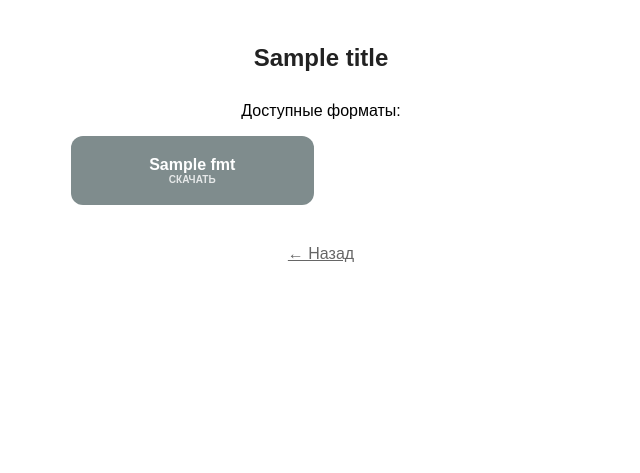
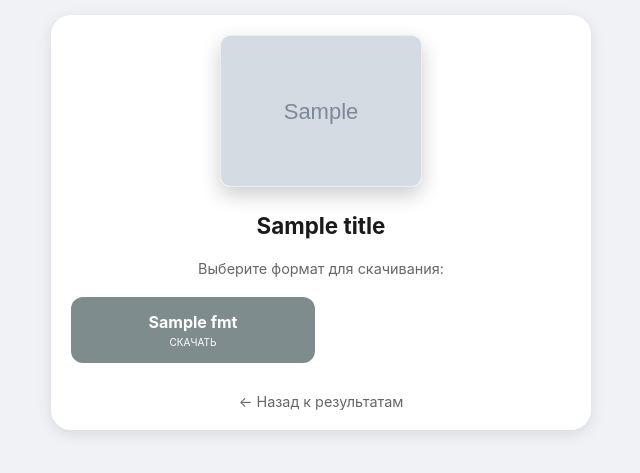
Before and after one commit to mercuryglobal28-gif/boo, a Flask app: template templates/book.html in a window 1280 px wide. Shown: the top 473 px of the page, without its empty margins (319-959 px from the left). Run offline with Flask 3, Linux system fonts and the light colour scheme; the template is opened without the code that fills it: most values are stand-ins (such as "Sample title", 1, 10 or a date in 2020); grey boxes marked "Sample" are stand-in pictures.

Commit message:
Update book.html

```diff
--- a/templates/book.html
+++ b/templates/book.html
@@ -3,38 +3,70 @@
 <head>
     <meta charset="UTF-8">
     <meta name="viewport" content="width=device-width, initial-scale=1.0">
-    <title>Скачать</title>
+    <title>{{ title }}</title>
     <style>
-        body { font-family: sans-serif; background: #fff; padding: 20px; text-align: center; }
-        .container { max-width: 500px; margin: auto; }
-        h1 { font-size: 1.5rem; color: #222; margin-bottom: 30px; }
-        .download-grid { display: grid; grid-template-columns: 1fr 1fr; gap: 15px; }
-        .btn { padding: 20px; border-radius: 12px; text-decoration: none; font-weight: bold; color: white; display: flex; flex-direction: column; align-items: center; justify-content: center; transition: 0.2s; }
+        body { font-family: -apple-system, system-ui, sans-serif; background: #f0f2f5; padding: 15px; margin: 0; text-align: center; }
+        .container { max-width: 500px; margin: auto; background: white; padding: 20px; border-radius: 20px; box-shadow: 0 4px 15px rgba(0,0,0,0.1); }
+
+        /* تنسيق الصورة */
+        .cover-wrapper { margin-bottom: 20px; }
+        .book-cover {
+            max-width: 200px;
+            width: 100%;
+            height: auto;
+            border-radius: 10px;
+            box-shadow: 0 8px 20px rgba(0,0,0,0.2);
+            border: 1px solid #eee;
+        }
+
+        h1 { font-size: 1.4rem; color: #1a1a1a; margin-bottom: 20px; line-height: 1.3; }
+        .download-grid { display: grid; grid-template-columns: 1fr 1fr; gap: 12px; margin-top: 20px; }
+        .btn {
+            padding: 15px;
+            border-radius: 12px;
+            text-decoration: none;
+            font-weight: bold;
+            color: white;
+            display: flex;
+            flex-direction: column;
+            transition: 0.2s;
+        }
         .EPUB { background: #8e44ad; }
         .MOBI { background: #2980b9; }
         .FB2 { background: #27ae60; }
         .PDF { background: #c0392b; }
         .OTHER { background: #7f8c8d; }
-        .btn:active { opacity: 0.7; transform: scale(0.95); }
-        .back { display: block; margin-top: 40px; color: #666; }
+        .btn:active { transform: scale(0.95); opacity: 0.8; }
+        .back { display: block; margin-top: 30px; color: #666; text-decoration: none; font-size: 0.9rem; }
     </style>
 </head>
 <body>
     <div class="container">
+
+        {% if image_url %}
+        <div class="cover-wrapper">
+            <img src="{{ image_url }}" class="book-cover" alt="обложка">
+        </div>
+        {% endif %}
+
         <h1>{{ title }}</h1>
-        <p>Доступные форматы:</p>
+
+        <p style="color: #666; font-size: 0.9rem;">Выберите формат для скачивания:</p>
+
         <div class="download-grid">
             {% for fmt in formats %}
             <a href="/download/{{ fmt.path }}" class="btn {{ fmt.name if fmt.name in ['EPUB','MOBI','FB2','PDF'] else 'OTHER' }}">
                 <span>{{ fmt.name }}</span>
-                <small style="font-size: 10px; opacity: 0.8;">СКАЧАТЬ</small>
+                <span style="font-size: 10px; font-weight: normal; margin-top: 4px;">СКАЧАТЬ</span>
             </a>
             {% endfor %}
         </div>
+
         {% if not formats %}
-        <p style="color:red">Извините, прямые ссылки не найдены. Попробуйте другую книгу.</p>
+        <p style="color:#e74c3c; margin-top: 20px;">Ссылки لتنزيل غير متاحة لهذا الكتاب.</p>
         {% endif %}
-        <a href="javascript:history.back()" class="back">← Назад</a>
+
+        <a href="javascript:history.back()" class="back">← Назад к результатам</a>
     </div>
 </body>
 </html>
```
